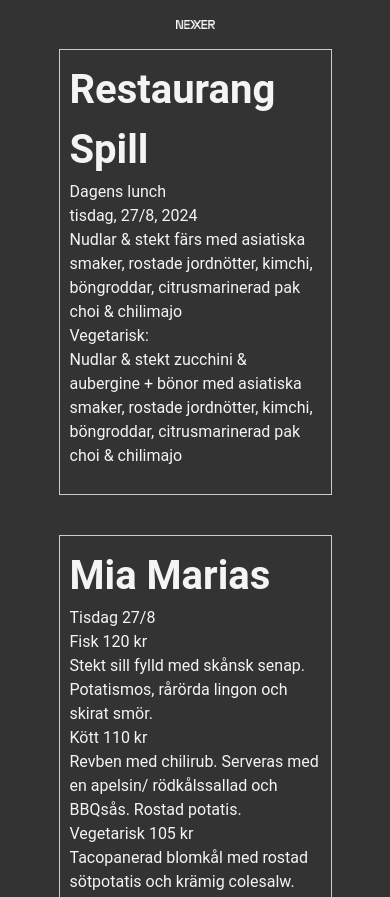
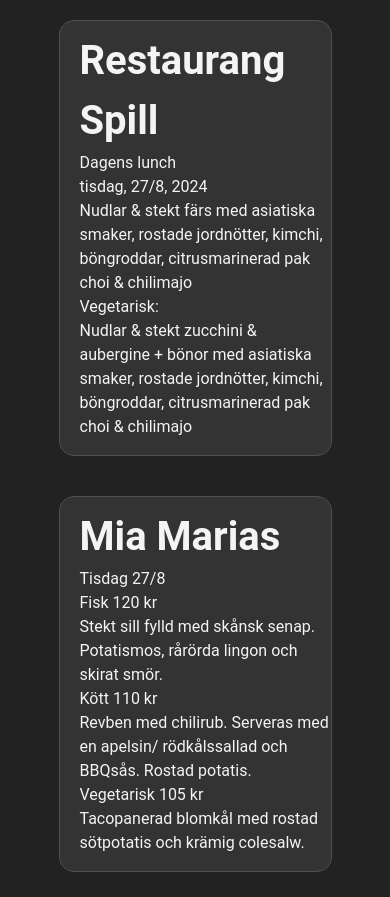
Before and after one commit to AhmadThePreacher/dailylunch, a plain HTML site: page app/site/index.html in a window 390 px wide. Shown: the top 897 px of the page. Drawn offline with Linux system fonts and the light colour scheme.

Commit message:
style: Update site style.css for responsive layout and image adjustments

```diff
--- a/app/site/index.html
+++ b/app/site/index.html
@@ -6,7 +6,7 @@
         <link rel="stylesheet" href="style.css" />
     </head>
     <body>
-        <img src="Nexer_Logo_White_RGB.png" />
+        <!-- <img src="Nexer_Logo_White_RGB.png" /> -->
         <div id="menu-container"></div>
 
         <script src="script.js"></script>
--- a/app/site/style.css
+++ b/app/site/style.css
@@ -3,8 +3,8 @@ body {
     font-size: 16px;
     line-height: 1.5;
     color: #f4f4f4;
-    background-color: #333;
-    margin: 0 auto;
+    background-color: #222;
+    margin: 20px auto;
     padding: 0;
     width: 70vw;
 }
@@ -29,9 +29,11 @@ h2 {
 .restaurant {
     flex: 1 1 calc(50% - 20px);
     box-sizing: border-box;
-    padding: 10px;
-    border: 1px solid #ccc;
+    padding: 10px 0 0 20px;
+    border: 1px solid #505050;
     margin-bottom: 20px;
+    border-radius: 15px;
+    background-color: #333;
 }
 p {
     margin: 0 0 1em 0;
```
